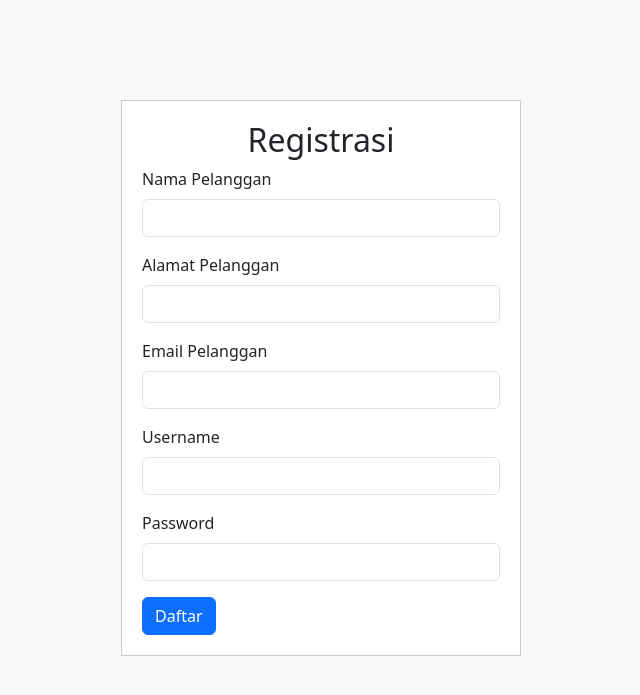
After one commit to adermaulana/apotek-php, a PHP site: page /registrasi.php in a window 1280 px wide. The commit adds this page. Shown: the top 695 px of the page, without its empty margins (319-959 px from the left). Run offline with PHP 8.4, Linux system fonts and the light colour scheme.

Commit message:
update registrasi

```diff
--- a/login_pelanggan.php
+++ b/login_pelanggan.php
@@ -71,6 +71,7 @@
                             <input type="password" class="form-control" id="password" name="password" required>
                         </div>
                         <button type="submit" name="login" class="btn btn-primary btn-block">Login</button>
+                        <span>Belum punya akun?<a href="registrasi.php" class="text-decoration-none" > Registrasi</a></span>
                     </form>
                 </div>
             </div>
--- /dev/null
+++ b/registrasi.php
@@ -0,0 +1,90 @@
+<?php
+
+    include 'config/koneksi.php';
+
+    session_start();
+
+    if(isset($_SESSION['status']) == 'login'){
+
+        header("location:index.php");
+    }
+
+    if(isset($_POST['registrasi'])){
+
+        $password = md5($_POST['password_pelanggan']);
+
+        $simpan = mysqli_query($koneksi, "INSERT INTO data_pelanggan (nama_pelanggan, alamat_pelanggan,email_pelanggan, username_pelanggan, password_pelanggan) VALUES ('$_POST[nama_pelanggan]','$_POST[alamat_pelanggan]','$_POST[email_pelanggan]','$_POST[username_pelanggan]','$password')");
+
+        if($simpan){
+            echo "<script>
+                    alert('Berhasil Registrasi!');
+                    document.location='login_pelanggan.php';
+                </script>";
+        } else {
+            echo "<script>
+                    alert('Gagal!');
+                    document.location='index.php';
+                </script>";
+        }
+    }
+
+?>
+
+<!DOCTYPE html>
+<html lang="en">
+<head>
+    <meta charset="UTF-8">
+    <meta name="viewport" content="width=device-width, initial-scale=1.0">
+    <title>Registrasi Pelanggan</title>
+    <link href="https://cdn.jsdelivr.net/npm/bootstrap@5.3.1/dist/css/bootstrap.min.css" rel="stylesheet" integrity="sha384-4bw+/aepP/YC94hEpVNVgiZdgIC5+VKNBQNGCHeKRQN+PtmoHDEXuppvnDJzQIu9" crossorigin="anonymous">
+    <style>
+        body {
+            background-color: #f8f9fa;
+        }
+        .login-form {
+            max-width: 400px;
+            margin: 0 auto;
+            margin-top: 100px;
+            padding: 20px;
+            border: 1px solid #ccc;
+            background-color: white;
+        }
+    </style>
+</head>
+<body>
+    <div class="container">
+        <div class="row justify-content-center">
+            <div class="col-md-6">
+                <div class="login-form">
+                    <h2 class="text-center">Registrasi</h2>
+                    <form method="post">
+                        <div class="mb-3">
+                            <label for="nama_pelanggan" class="form-label">Nama Pelanggan</label>
+                            <input type="text" class="form-control" id="nama_pelanggan" name="nama_pelanggan" required>
+                        </div>
+                        <div class="mb-3">
+                            <label for="alamat_pelanggan" class="form-label">Alamat Pelanggan</label>
+                            <input type="text" class="form-control" id="alamat_pelanggan" name="alamat_pelanggan" required>
+                        </div>
+                        <div class="mb-3">
+                            <label for="email_pelanggan" class="form-label">Email Pelanggan</label>
+                            <input type="email" class="form-control" id="email_pelanggan" name="email_pelanggan" required>
+                        </div>
+                        <div class="mb-3">
+                            <label for="username_pelanggan" class="form-label">Username</label>
+                            <input type="text" class="form-control" id="username_pelanggan" name="username_pelanggan" required>
+                        </div>
+                        <div class="mb-3">
+                            <label for="password_pelanggan" class="form-label">Password</label>
+                            <input type="password" class="form-control" id="password_pelanggan" name="password_pelanggan" required>
+                        </div>
+                        <button type="submit" name="registrasi" class="btn btn-primary btn-block">Daftar</button>
+                    </form>
+                </div>
+            </div>
+        </div>
+    </div>
+
+    <script src="https://cdn.jsdelivr.net/npm/bootstrap@5.3.1/dist/js/bootstrap.bundle.min.js" integrity="sha384-HwwvtgBNo3bZJJLYd8oVXjrBZt8cqVSpeBNS5n7C8IVInixGAoxmnlMuBnhbgrkm" crossorigin="anonymous"></script>
+</body>
+</html>
```
